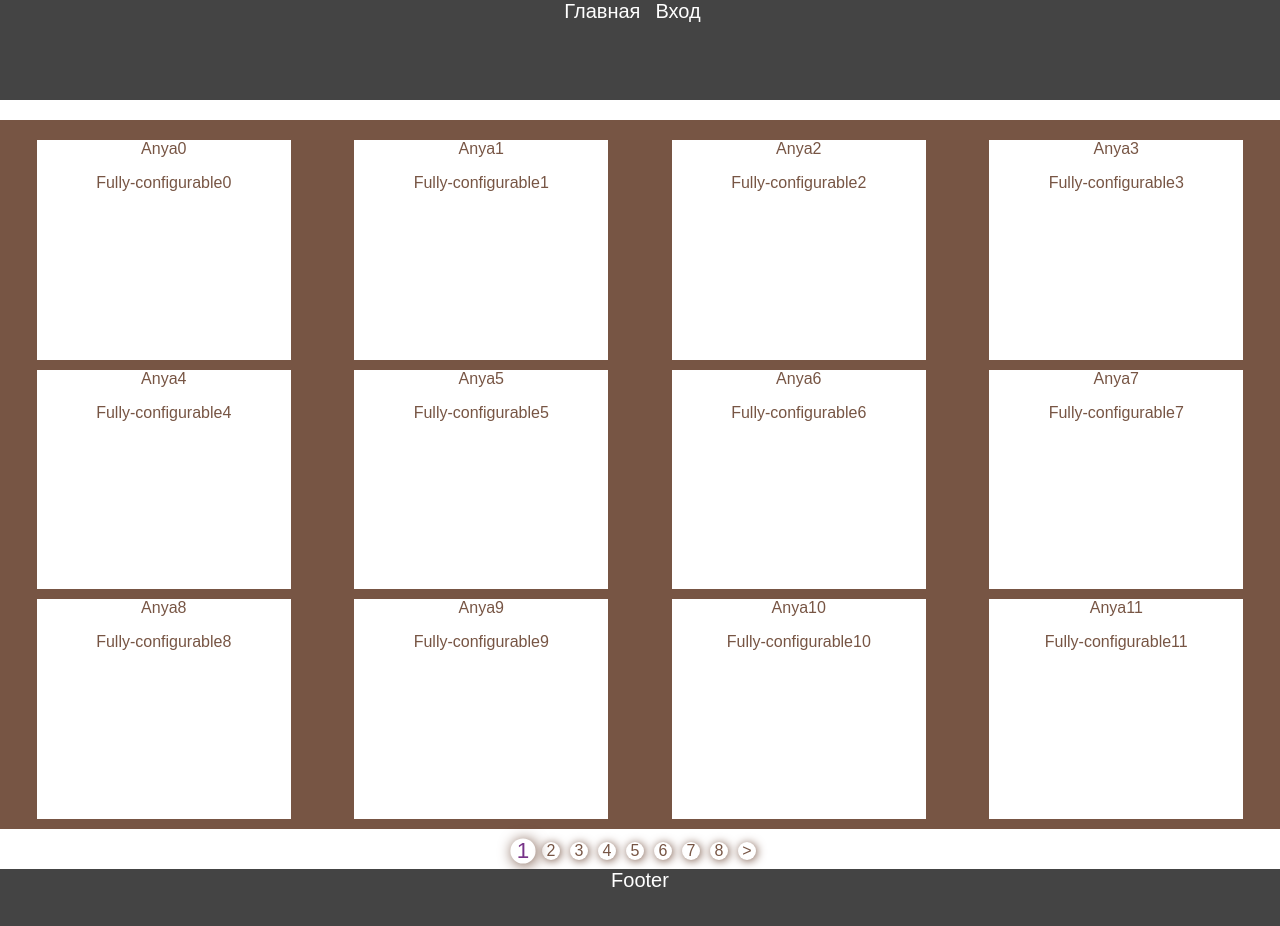
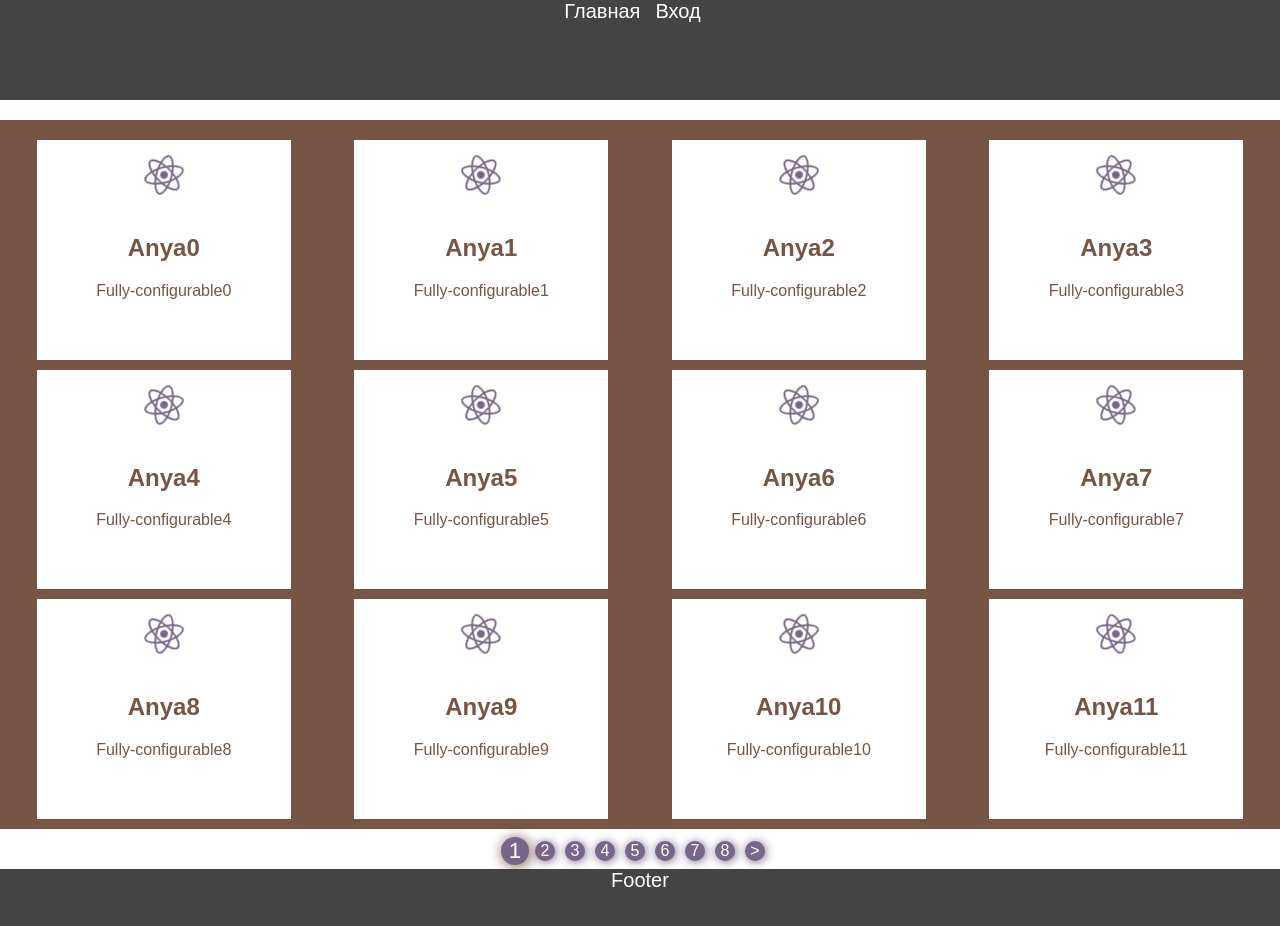
Before and after one commit to workstation2029/testReact, a React app: page /product-list/1 in a window 1280 px wide. Shown: the top 926 px of the page. Built offline with nearby package versions, Linux system fonts and the light colour scheme; the HTML template or start-up script is replaced by a standard one.

Commit message:
продолжение  20.06.19

```diff
--- a/src/components/ProductDescription/ProductDescription.tsx
+++ b/src/components/ProductDescription/ProductDescription.tsx
@@ -11,11 +11,10 @@ interface IProductDescriptionState {
 };
 
 export default class ProductDescription extends React.Component<IProductDescriptionProps, IProductDescriptionState> {
+    public productList: IProductListItem[];
     constructor(props:any) {
         super(props)
-        this.state = {
-            productList: mockProductList
-        };
+        this.productList = mockProductList;
     }
     public render() {
         const url = location.href;
@@ -23,8 +22,8 @@ export default class ProductDescription extends React.Component<IProductDescript
         const id = urlParts[urlParts.length - 1];
         console.log(id);
         console.log(id.toString);
-        const title = this.state.productList[id].title;
-        const text = this.state.productList[id].text;
+        const title = this.productList[id].title;
+        const text = this.productList[id].text;
         return (
             <div className="product-description">
                 <div className="product-description__img-wrap">{" "}</div>
--- a/src/components/ProductList/ProductList.scss
+++ b/src/components/ProductList/ProductList.scss
@@ -27,16 +27,19 @@
 }
 
 .button-toggle-page {
-    display: block;
-    width: 18px;
-    height: 18px;
-    color: #754;
+    display: flex;
+    width: 20px;
+    height: 20px;
+    color: #fff;
     margin-right: 10px;
-    box-shadow: 1px 1px 10px #754;
+    box-shadow: 1px 1px 10px #768;
     text-decoration: none;
     border-radius: 50%;
+    background: #768;
+    align-items: center;
+    justify-content: center;
     &.active {
-        color: #738;
+        box-shadow: 1px 1px 10px #754;
         transform: scale(1.4);
     }
 }
--- a/src/components/ProductList/ProductList.tsx
+++ b/src/components/ProductList/ProductList.tsx
@@ -8,6 +8,7 @@ interface IProductListProps {
 }
 
 export interface IProductListItem {
+    img: string;
     title: string;
     text: string;
     id: number;
@@ -36,19 +37,27 @@ export default class ProductList extends React.Component<IProductListProps, IPro
      */
     public amountRanges: number;
 
+    public products: IProductListItem[];
+
     constructor(props: IProductListProps) {
         super(props);
-        this.state = {products: mockProductList};
-        this.amountPage = this.state.products.length / this.maxCountItem;
+        this.products = mockProductList;
+        this.amountPage = this.products.length / this.maxCountItem;
         this.amountRanges = Math.ceil(this.amountPage / this.maxAmountPage);
     }
     public renderProductList(numberPage: number) {
         if (!(numberPage > 0)) { return null; }
         const productsOnPage = [];
+        /**
+         * id первого элемента на странице
+         */
         const firstItem = this.maxCountItem*(numberPage)-this.maxCountItem;
+        /**
+         * id второго элемента на странице
+         */
         const lastItem = this.maxCountItem*(numberPage);
-        for (let i = firstItem; i < lastItem && i < this.state.products.length; i++) {
-            const item = this.state.products[i];
+        for (let i = firstItem; i < lastItem && i < this.products.length; i++) {
+            const item = this.products[i];
             productsOnPage.push(
                 <ProductListItem productItem={item} key={i}/>
             );
--- a/src/components/ProductList/ProductListItem.scss
+++ b/src/components/ProductList/ProductListItem.scss
@@ -11,4 +11,23 @@
         transform: scale(1.1);
         box-shadow: 1px 1px 10px #737;
     }
+    &:nth-child(2n) .product-list-item__img{
+        animation: img-rotate-revers infinite 40s linear;
+    }
 }
+
+.product-list-item__img {
+    height: 70px;
+    width: 70px;
+    animation: img-rotate infinite 40s linear;
+}
+
+@keyframes img-rotate {
+    from { transform: rotate(0deg); }
+    to { transform: rotate(360deg); }
+}
+
+@keyframes img-rotate-revers {
+    from { transform: rotate(0deg); }
+    to { transform: rotate(-360deg); }
+}
--- a/src/components/ProductList/ProductListItem.tsx
+++ b/src/components/ProductList/ProductListItem.tsx
@@ -16,12 +16,12 @@ export default class ProductListItem extends React.Component<IProductListItemPro
     const id = this.props.productItem? this.props.productItem.id : 1;
     const title = this.props.productItem? this.props.productItem.title : 1;
     const text = this.props.productItem? this.props.productItem.text : 1;
+    const productImg = this.props.productItem.img;
     return (
         <Link to={"/product-description/"+id} className="product-list-item">
-            {title}
-            <p>
-            {text}
-            </p>
+            <img src={productImg} alt="" className="product-list-item__img"/>
+            <h2>{title}</h2>
+            <p>{text}</p>
         </Link>
     );
  }
--- a/src/models/mockProductList.tsx
+++ b/src/models/mockProductList.tsx
@@ -1,6 +1,8 @@
+import productImg from 'src/logo.svg';
 import { IProductListItem } from '../components/ProductList/ProductList';
 
 const mockProductList: IProductListItem[] = Array.from({ length: 192 }, (x, i) => ({
+    img: productImg,
     title: "Anya"+i,
     text: "Fully-configurable"+i,
     id: i
```
Also changed, not shown: src/logo.svg.
